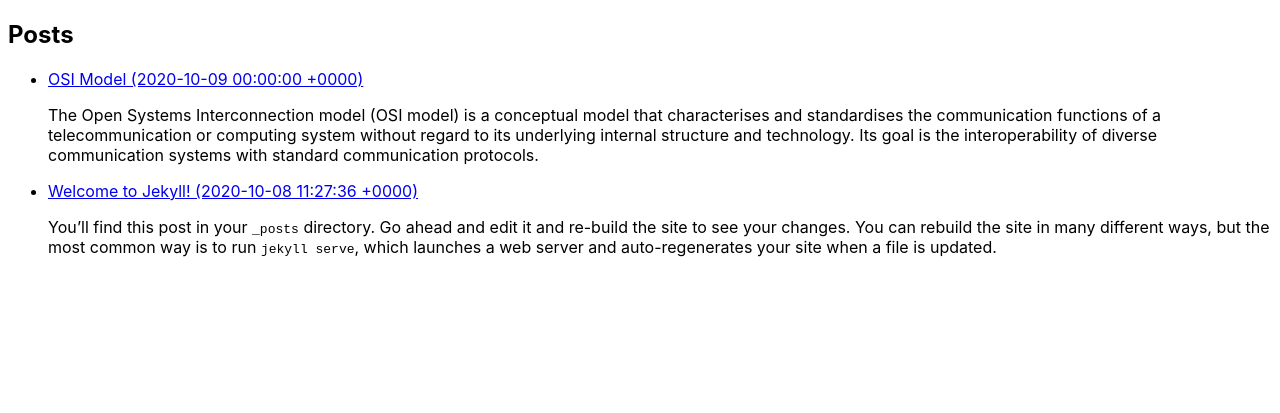
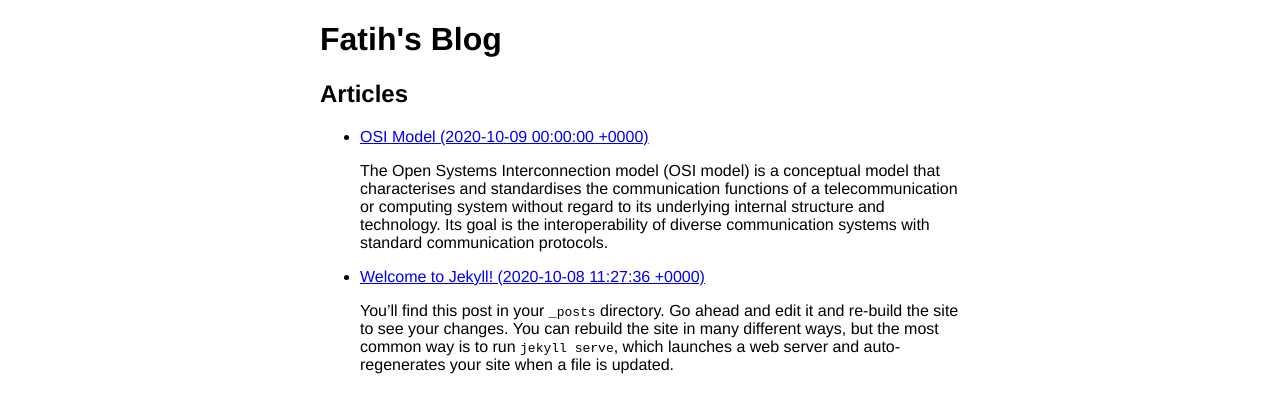
Before and after one commit to shingodaiki/KillingMonster, a Jekyll site: the page built from index.md, in a window 1280 px wide. Shown: the top 413 px of the page. Built offline with Jekyll 4.4.1, drawn with Linux system fonts in a browser that asks for light colours.

Commit message:
playing with page styling

```diff
--- a/_config.yml
+++ b/_config.yml
@@ -1,5 +1,4 @@
-name: M. Fatih Mar
-title: null
+title: Fatih's Blog
 permalink: /:title
 exclude:
   - api
--- a/_layouts/default.html
+++ b/_layouts/default.html
@@ -9,7 +9,10 @@
 </head>
 
 <body>
-	{{ content}}
+	<div class="page">
+		<h1>{{ site.title }}</h1>
+		{{ content}}
+	</div>
 </body>
 
 </html>
--- a/_layouts/home.html
+++ b/_layouts/home.html
@@ -4,7 +4,7 @@ layout: default
 
 {{ content }}
 
-<h2>Posts</h2>
+<h2>Articles</h2>
 
 <ul>
 	{% for post in site.posts %}
@@ -12,7 +12,7 @@ layout: default
 		<a href="{{ post.url | relative_url }}">
 			{{ post.title | escape }} ({{ post.date | date: date_format }})
 		</a>
-		<p>{{ post.excerpt }}</p>
+		{{ post.excerpt }}
 	</li>
 	{% endfor %}
 </ul>
--- a/_layouts/post.html
+++ b/_layouts/post.html
@@ -2,4 +2,6 @@
 layout: default
 ---
 
+<h2>{{ page.title }}</h2>
+
 {{ content }}
--- a/_sass/main.scss
+++ b/_sass/main.scss
@@ -1,9 +1,15 @@
 $backgroundColor: #ffffff;
 $bodyColor: #000000;
-$bodyFont: -apple-system,BlinkMacSystemFont,"Segoe UI",Helvetica,Arial,sans-serif,"Apple Color Emoji","Segoe UI Emoji","Segoe UI Symbol";
+$bodyFont: Helvetica, Arial, sans-serif;
+$pageWidth: 640px;
 
 body {
-  background: $backgroundColor;
-  color: $bodyColor;
-  font-family: $bodyFont;
+	background: $backgroundColor;
+	color: $bodyColor;
+	font-family: $bodyFont;
 }
+
+.page {
+	margin: auto;
+	max-width: $pageWidth;
+}
```
